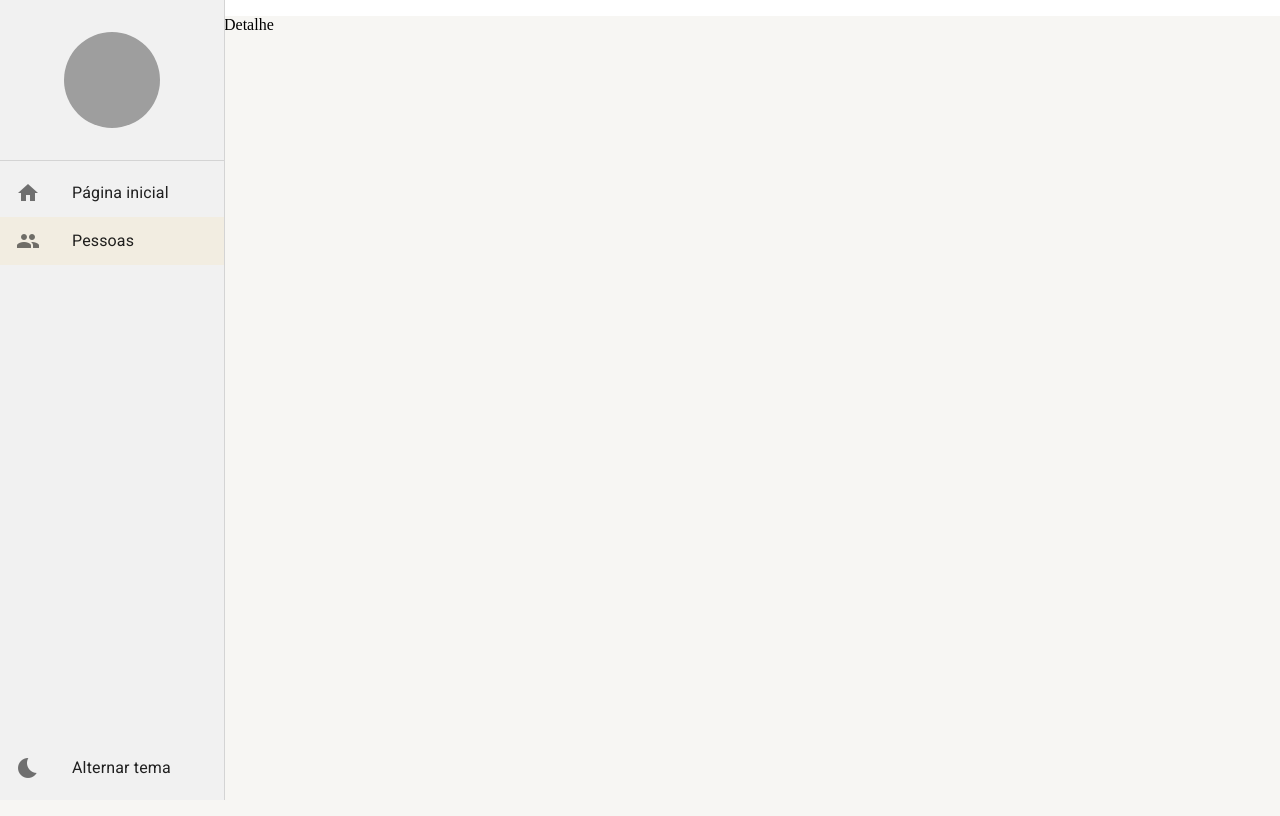
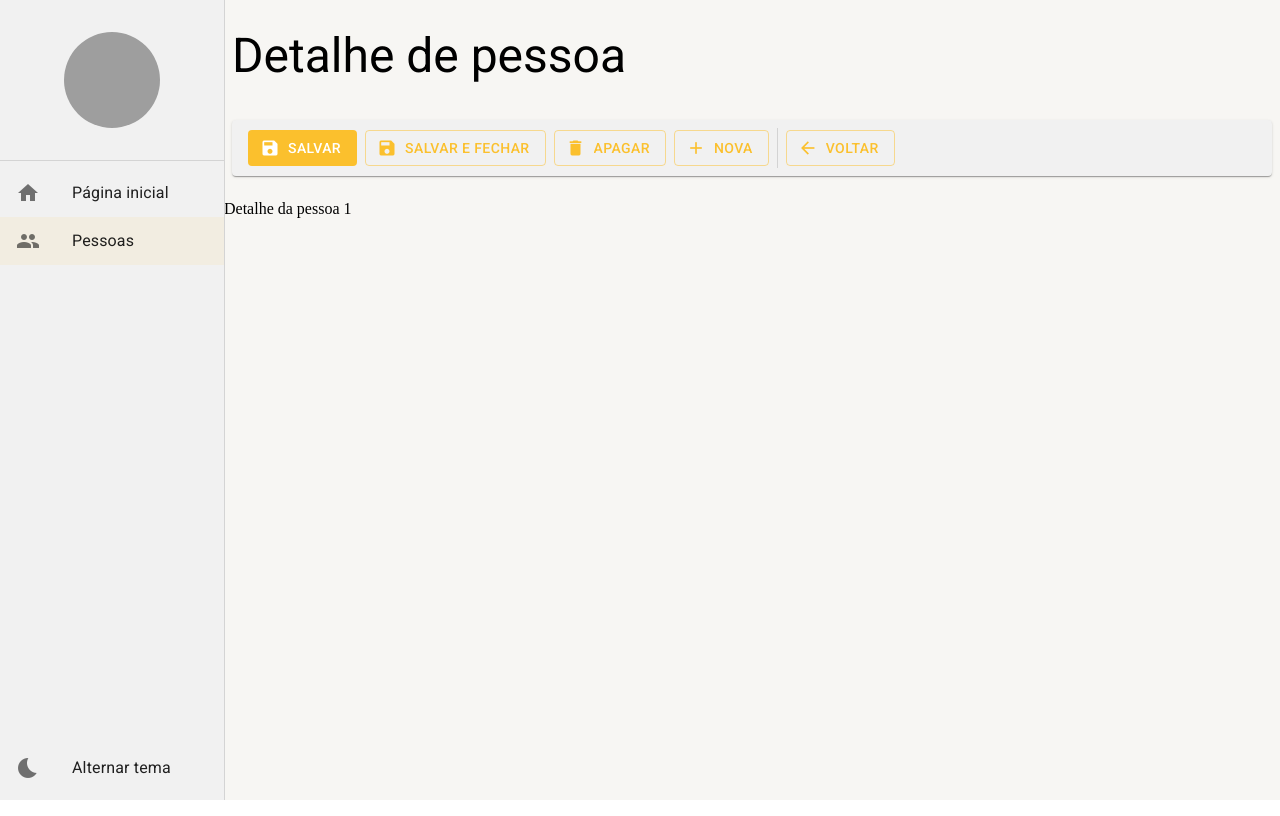
Before and after one commit to CarlosEduDev/MatUI-TSC, a React (Vite) app in the folder material-ui/: page /pessoas/detalhe/1 in a window 1280 px wide. Built offline with nearby package versions, Linux system fonts and the light colour scheme; grey boxes are pictures that could not be loaded.

Commit message:
feat: adição de funções aos botões

```diff
--- a/material-ui/mock/database.json
+++ b/material-ui/mock/database.json
@@ -1,11 +1,5 @@
 {
   "pessoas": [
-    {
-      "id": 4,
-      "email": "João@gmail.com",
-      "cidadeId": "1",
-      "nomeCompleto": "João Santos"
-    },
     {
       "id": 7,
       "email": "Vannis@gmail.com",
@@ -13,22 +7,10 @@
       "nomeCompleto": "Vannis Santos"
     },
     {
-      "id": 8,
-      "email": "Nally@gmail.com",
-      "cidadeId": "1",
-      "nomeCompleto": "Nally Santos"
-    },
-    {
       "id": 9,
       "email": "Lucas@gmail.com",
       "cidadeId": "1",
       "nomeCompleto": "Lucas Santos"
-    },
-    {
-      "id": 10,
-      "email": "Paula@gmail.com",
-      "cidadeId": "1",
-      "nomeCompleto": "Paula Santos"
     },
     {
       "id": 11,
@@ -83,12 +65,6 @@
       "email": "Gabriel@gmail.com",
       "cidadeId": "1",
       "nomeCompleto": "Gabriel Silva"
-    },
-    {
-      "id": 20,
-      "email": "Aurelion@gmail.com",
-      "cidadeId": "1",
-      "nomeCompleto": "Aurelion Silva"
     }
   ]
 }
--- a/material-ui/src/pages/index.ts
+++ b/material-ui/src/pages/index.ts
@@ -1,2 +1,3 @@
 export * from './dashboard/DashBoard';
 export * from './pessoas/ListagemDePessoas';
+export * from './pessoas/DetalheDePessoa'
--- /dev/null
+++ b/material-ui/src/pages/pessoas/DetalheDePessoa.tsx
@@ -0,0 +1,36 @@
+import { useNavigate, useParams } from "react-router-dom"
+
+import { LayoutBaseDePagina } from "../../shared/layouts"
+import { FerramentasDeDetalhe } from "../../shared/components"
+
+
+export const DetalheDePessoa: React.FC = () =>{
+    const { id = 'nova' } = useParams<'id'>();
+
+    const navigate = useNavigate();
+
+
+
+    return(
+        <LayoutBaseDePagina
+        titulo="Detalhe de pessoa"
+        barraDeFerramentas={
+            <FerramentasDeDetalhe
+            textoBotaoNovo="Nova"
+            mostrarBotaoNovo={id !== 'nova'}
+            mostrarBotaoSalvarEFechar
+            mostrarBotaoSalvar
+            mostrarBotaoApagar={id !== 'nova'}
+
+            aoClicarEmSalvar={() => {} }
+            aoClicarEmSalvarEFechar={() => {}}
+            aoClicarEmApagar={() => {}}
+            aoClicarEmNovo={() => navigate('/pessoas/detalhe/nova')}
+            aoClicarEmVoltar={() => navigate('/pessoas')}
+            />
+        }
+        >
+            <p>Detalhe da pessoa {id}</p>
+        </LayoutBaseDePagina>
+    )
+}
--- a/material-ui/src/pages/pessoas/ListagemDePessoas.tsx
+++ b/material-ui/src/pages/pessoas/ListagemDePessoas.tsx
@@ -58,7 +58,7 @@
       .then(result => {
         if(result instanceof Error){
           alert(result.message)
-        } else {
+        } else{
           setRows(oldRows => [
             ...oldRows.filter(oldRow => oldRow.id !== id)
           ])
@@ -66,6 +66,7 @@
         }
       })
     }
+
   }
 
 
@@ -78,6 +79,7 @@
           mostrarInputBusca
           textoDaBusca={busca}
           textoBotaoNovo='Nova'
+          aoClicarEmNovo={() => navigate('/pessoas/detalhe/nova')}
           aoMudarTextoDeBusca={texto => setSearchParams({ busca: texto, pagina: '1' }, { replace: true })}
         />
       }
--- a/material-ui/src/routes/index.tsx
+++ b/material-ui/src/routes/index.tsx
@@ -1,7 +1,11 @@
 import {Routes, Route, Navigate} from 'react-router-dom'
 import { useDrawerContext  } from '../shared/contexts/'
 import {useEffect,} from 'react'
-import { DashBoard, ListagemDePessoas } from '../pages'
+import {
+   DashBoard,
+   ListagemDePessoas,
+   DetalheDePessoa
+ } from '../pages'
 
 export const AppRoutes = () => {
 
@@ -27,7 +31,7 @@
          <Route path='/pagina-inicial' element={<DashBoard/>}  />
 
          <Route path='/pessoas' element={<ListagemDePessoas/>}/>
-         <Route path='/pessoas/detalhe/:id' element={<p>Detalhe</p>}/>
+         <Route path='/pessoas/detalhe/:id' element={<DetalheDePessoa/>}/>
 
          <Route path='*' element={ <Navigate to='/pagina-inicial'/> } />
       </Routes>
--- a/material-ui/src/shared/services/api/pessoas/PessoasServices.ts
+++ b/material-ui/src/shared/services/api/pessoas/PessoasServices.ts
@@ -95,8 +95,6 @@
   }
 }
 
-
-
 export const PessoasService = {
     getAll,
     getById,
```
Also changed, not shown: material-ui/src/shared/services/api/axios-config/interceptors/index.ts (renamed from material-ui/src/shared/services/api/axios-config/interceptors/idnex.ts).
